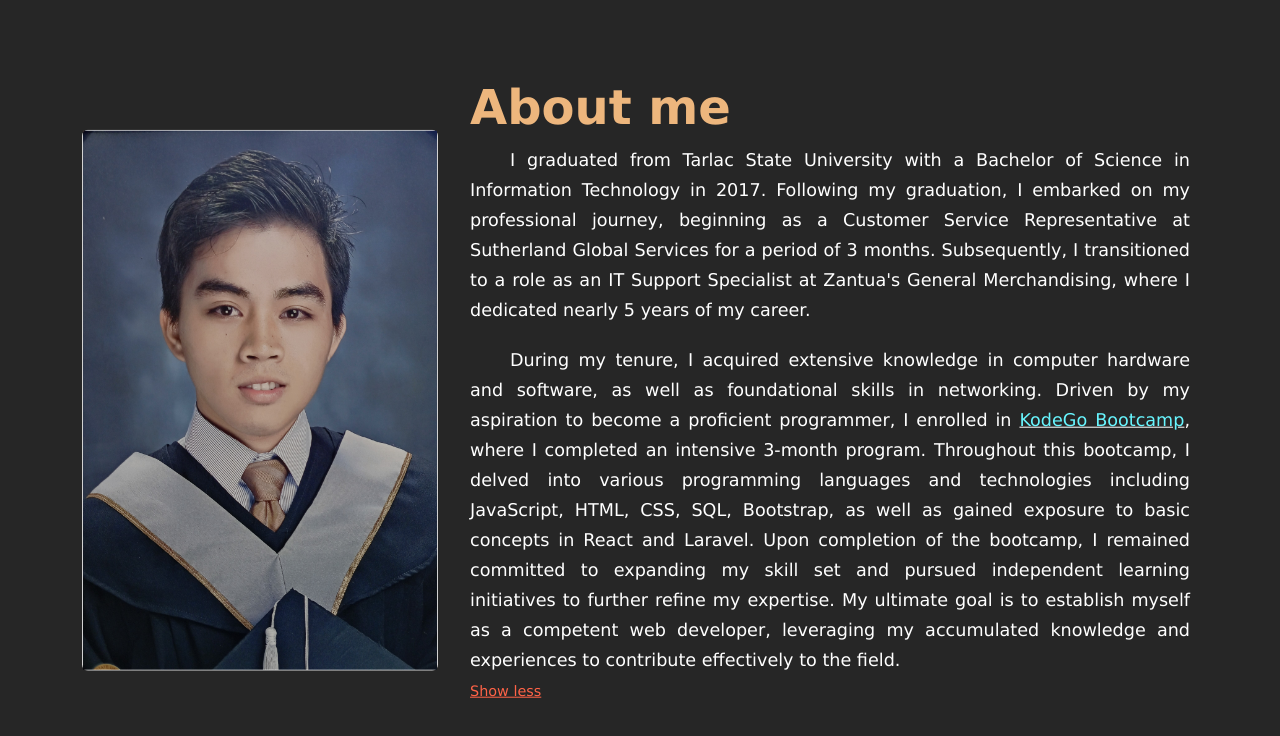
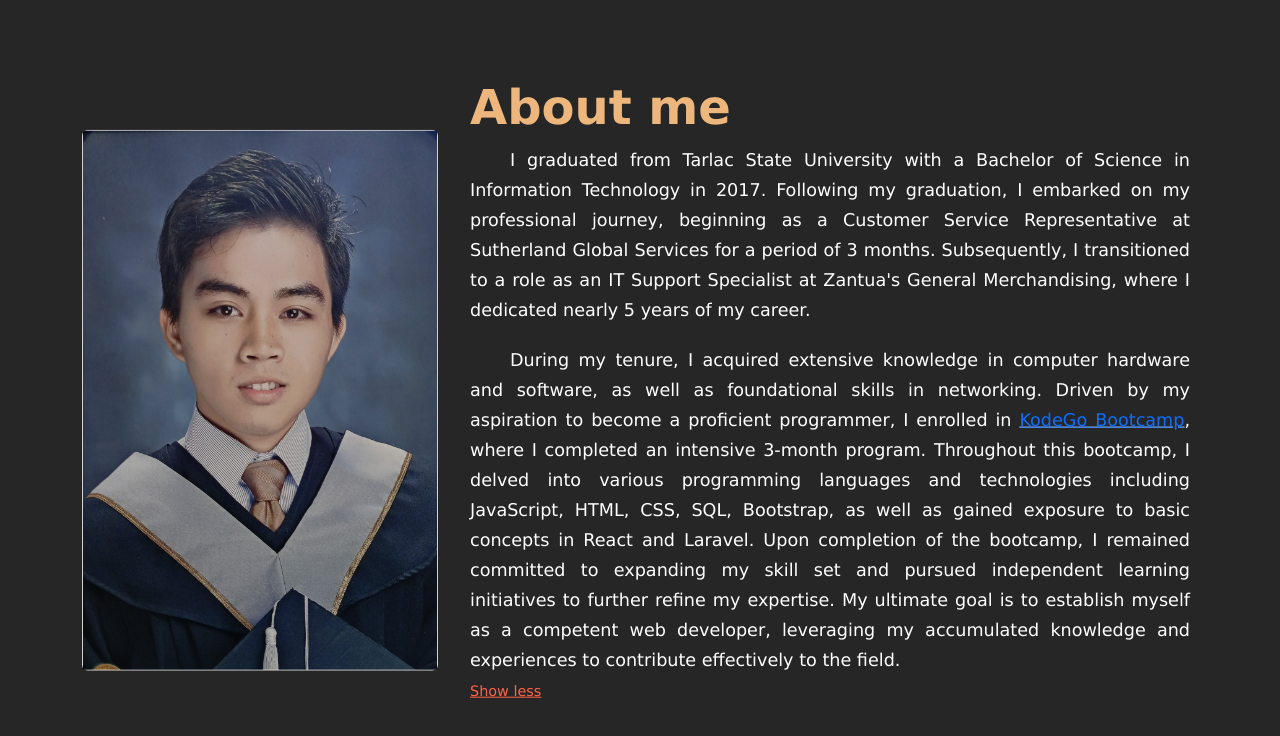
Before and after one commit to eugeneesperas05/portfolio-ash, a plain HTML site: page index.html in a window 1280 px wide. Both pictures are taken after a click on the button "read more". Shown: the part 800-1536 px from the top of the page. Drawn offline with nearby package versions, Linux system fonts and the light colour scheme.

Commit message:
added the certificates to a link in about me page

```diff
--- a/index.html
+++ b/index.html
@@ -131,9 +131,14 @@
                 hardware and software, as well as foundational skills in
                 networking. Driven by my aspiration to become a proficient
                 programmer, I enrolled in
-                <span id="certificate-btn">KodeGo Bootcamp</span>, where I
-                completed an intensive 3-month program. Throughout this
-                bootcamp, I delved into various programming languages and
+                <span id="certificate-btn"
+                  ><a
+                    href="https://eugeneesperas05.github.io/kodego-certificate/"
+                    target="_blank"
+                    >KodeGo Bootcamp</a
+                  ></span
+                >, where I completed an intensive 3-month program. Throughout
+                this bootcamp, I delved into various programming languages and
                 technologies including JavaScript, HTML, CSS, SQL, Bootstrap, as
                 well as gained exposure to basic concepts in React and Laravel.
                 Upon completion of the bootcamp, I remained committed to
--- a/index.js
+++ b/index.js
@@ -70,17 +70,17 @@ const openTab = (tabName) => {
 };
 
 // --for my kodego button to show certifate---
-const certificateBtn = document.querySelector("#certificate-btn");
-const certiContainer = document.querySelector(".cert-container");
-certificateBtn.addEventListener("click", () => {
-  certiContainer.style.display = "block";
-});
+// const certificateBtn = document.querySelector("#certificate-btn");
+// const certiContainer = document.querySelector(".cert-container");
+// certificateBtn.addEventListener("click", () => {
+//   certiContainer.style.display = "block";
+// });
 
-const closeBtn = document.querySelector("#close");
+// const closeBtn = document.querySelector("#close");
 
-closeBtn.addEventListener("click", () => {
-  certiContainer.style.display = "none";
-});
+// closeBtn.addEventListener("click", () => {
+//   certiContainer.style.display = "none";
+// });
 
 // end of about me tabs for skills
 
```
